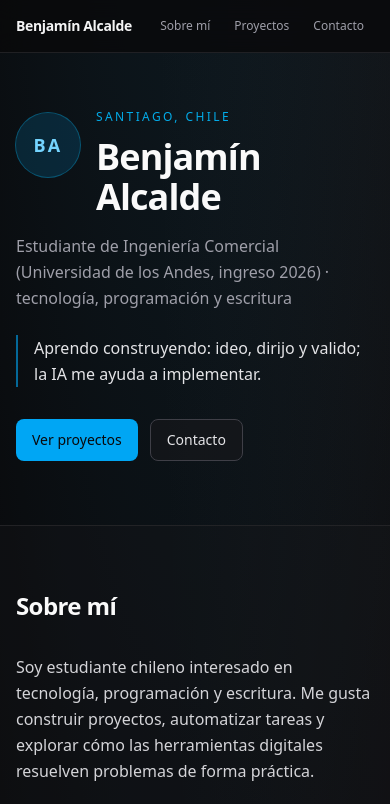
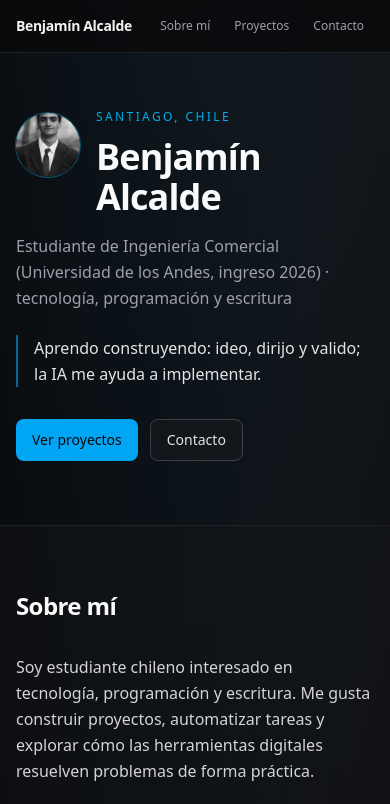
Before and after one commit to Benhaman9/portafolio, a Next.js app: page / in a window 390 px wide. Shown: the top 804 px of the page. Built offline with nearby package versions, Linux system fonts and the light colour scheme.

Commit message:
Usar retrato en hero e captura phone de inspíraT

```diff
--- a/src/components/Hero.tsx
+++ b/src/components/Hero.tsx
@@ -1,3 +1,4 @@
+import Image from "next/image";
 import { content } from "@/lib/content";
 
 export function Hero() {
@@ -7,12 +8,25 @@ export function Hero() {
       className="mx-auto max-w-5xl px-4 pb-16 pt-14 sm:px-6 sm:pb-20 sm:pt-20"
     >
       <div className="flex items-start gap-4 sm:gap-6">
+        {content.portrait ? (
+          <div className="mt-1 h-16 w-16 shrink-0 overflow-hidden rounded-full ring-1 ring-sky-400/40 sm:mt-2 sm:h-20 sm:w-20">
+            <Image
+              src={content.portrait}
+              alt={content.name}
+              width={160}
+              height={160}
+              className="h-full w-full object-cover"
+              priority
+            />
+          </div>
+        ) : (
           <div
             className="mt-1 flex h-16 w-16 shrink-0 items-center justify-center rounded-full bg-sky-500/15 text-lg font-semibold tracking-[0.12em] text-sky-300 ring-1 ring-sky-400/40 sm:mt-2 sm:h-20 sm:w-20 sm:text-xl"
             aria-hidden
           >
             {content.initials}
           </div>
+        )}
         <div className="min-w-0">
           <p className="mb-3 text-xs font-medium uppercase tracking-[0.2em] text-sky-400/90 sm:text-sm">
             {content.location}
--- a/src/lib/content.ts
+++ b/src/lib/content.ts
@@ -24,6 +24,7 @@ export type Project = {
 export type SiteContent = {
   name: string;
   initials: string;
+  portrait?: string;
   location: string;
   role: string;
   availability: string;
@@ -57,6 +58,7 @@ export type SiteContent = {
 export const content: SiteContent = {
   name: "Benjamín Alcalde",
   initials: "BA",
+  portrait: "/images/benjamin-portrait.jpg",
   location: "Santiago, Chile",
   role:
     "Estudiante de Ingeniería Comercial (Universidad de los Andes, ingreso 2026) · tecnología, programación y escritura",
@@ -158,9 +160,9 @@ export const content: SiteContent = {
         { label: "API", href: "https://inspirat-api.onrender.com" },
       ],
       logo: "/images/inspirat-logo.png",
-      image: "/images/inspirat-logo.png",
-      imageAlt: "Logo de inspíraT",
-      visualKind: "logo",
+      image: "/images/inspirat-shot-1.png",
+      imageAlt: "Pantalla de inspíraT en Android",
+      visualKind: "phone",
     },
     {
       id: "el-markot",
```
Also changed, not shown: public/images/benjamin-portrait.jpg (added), public/images/inspirat-shot-1.png (added). Lines whose indentation alone changed are shown as unchanged.
